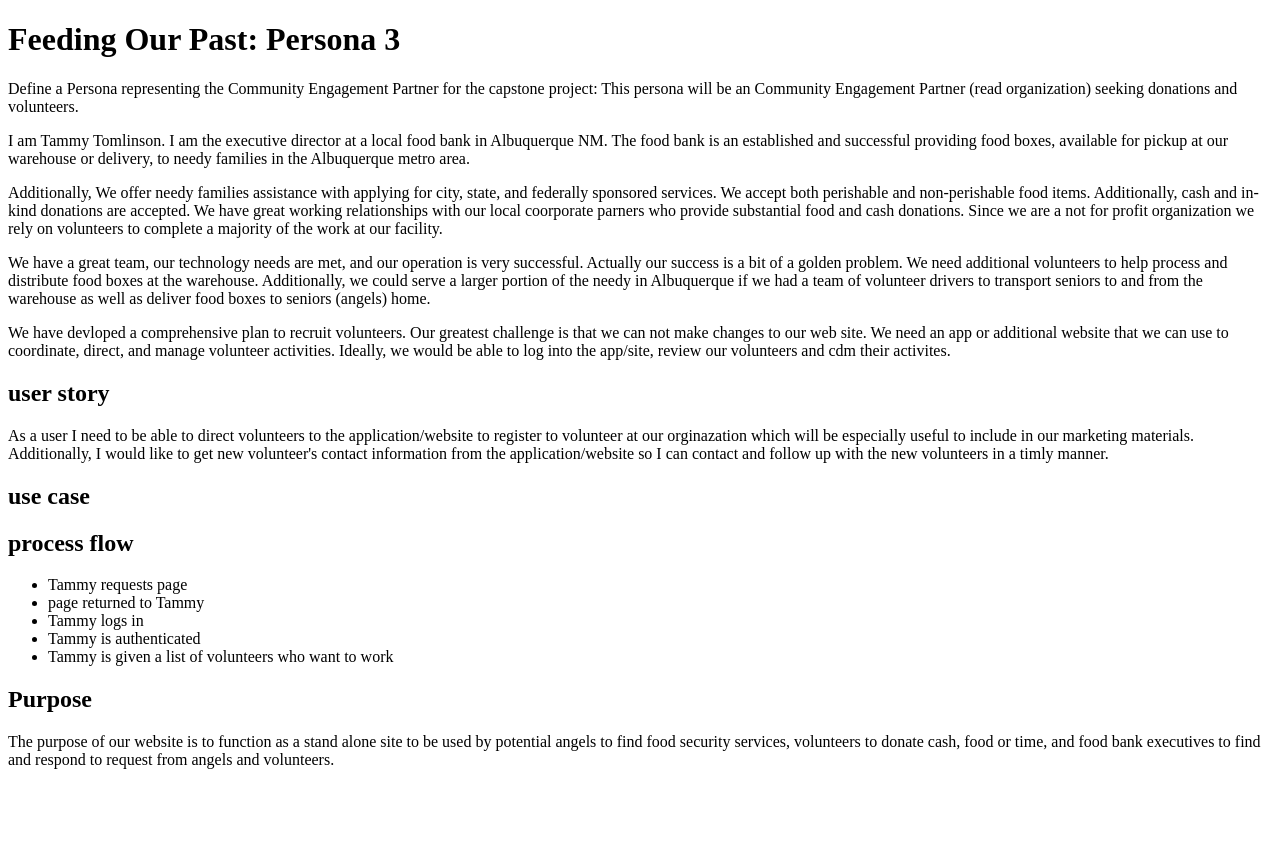
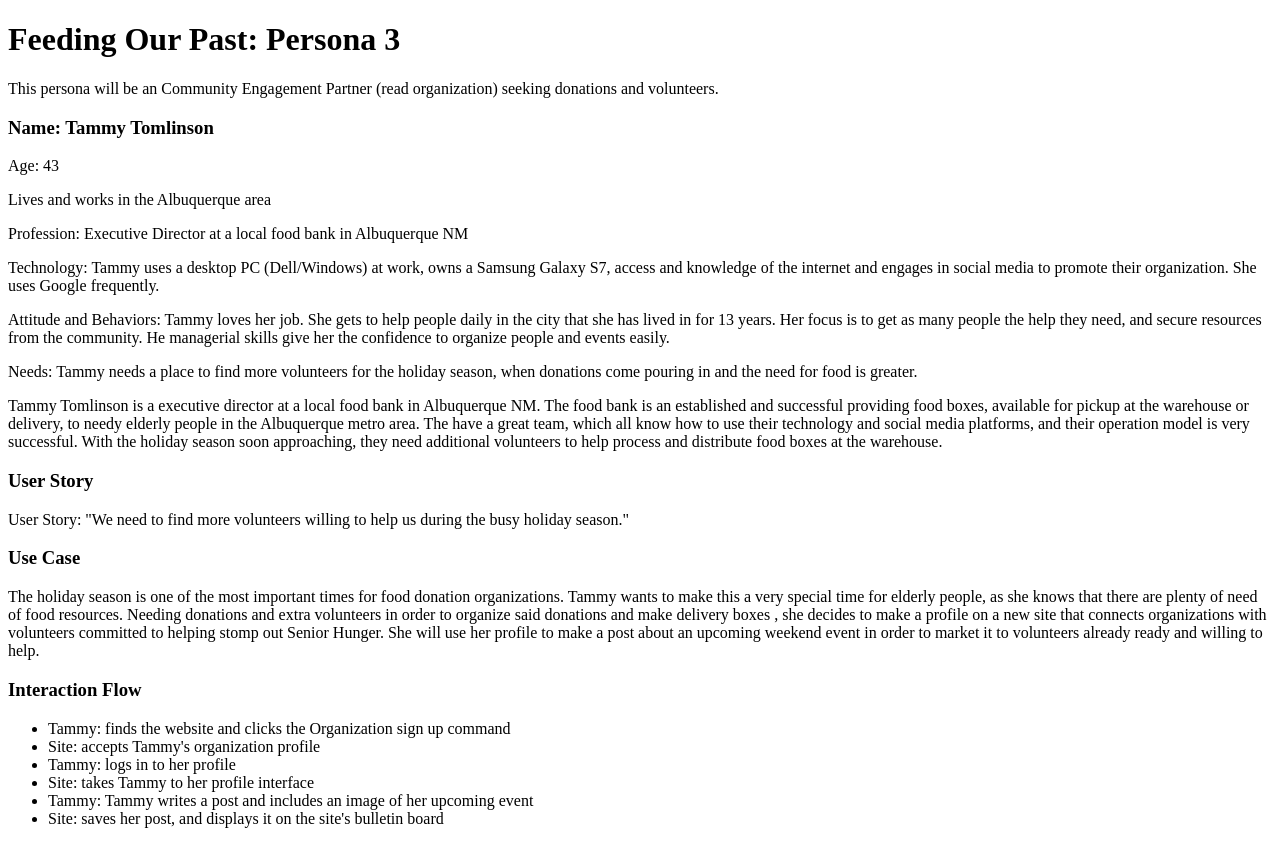
Before and after one commit to fullStackMartinez/feeding-our-past, a PHP site: page /epic/persona-3.php in a window 1280 px wide. Before the commit the page ends 769 px from the top, so only its background shows below. Run offline with PHP 8.4, Linux system fonts and the light colour scheme.

Commit message:
added edited Persona 3, and updated conceptual model in Entity.html

```diff
--- a/epic/persona-3.php
+++ b/epic/persona-3.php
@@ -6,37 +6,33 @@
 	</head>
 	<body>
 		<h1>Feeding Our Past: Persona 3</h1>
+		<p>This persona will be an Community Engagement Partner (read organization) seeking donations and volunteers.</p>
+		<h3>Name: Tammy Tomlinson</h3>
+		<p>Age: 43</p>
+		<p>Lives and works in the Albuquerque area</p>
+		<p>Profession: Executive Director at a local food bank in Albuquerque NM</p>
+		<p>Technology: Tammy uses a desktop PC (Dell/Windows) at work, owns a Samsung Galaxy S7, access and knowledge of the internet and engages in social media to promote their organization. She uses Google frequently.</p>
+		<p>Attitude and Behaviors: Tammy loves her job. She gets to help people daily in the city that she has lived in for 13 years. Her focus is to get as many people the help they need, and secure resources from the community. He managerial skills give her the confidence to organize people and events easily.</p>
+		<p>Needs: Tammy needs a place to find more volunteers for the holiday season, when donations come pouring in and the need for food is greater.</p>
 
-		<p>Define a Persona representing the Community Engagement Partner for the capstone project:
-			This persona will be an Community Engagement Partner (read organization) seeking donations and volunteers.</p>
+		<p>Tammy Tomlinson is a executive director at a local food bank in Albuquerque NM. The food bank is an established and successful providing food boxes, available for pickup at the warehouse or delivery, to needy elderly people in the Albuquerque metro area.
+			The have a great team, which all know how to use their technology and social media platforms, and their operation model is very successful. With the holiday season soon approaching, they need additional volunteers to help process and distribute food boxes at the warehouse.
 
-		<p>I am Tammy Tomlinson. I am the executive director at a local food bank in Albuquerque NM. The food bank is an established and successful providing food boxes, available for pickup at our warehouse or delivery, to needy families in the Albuquerque metro area.</p>
+		<h3>User Story</h3>
+		<p>User Story: "We need to find more volunteers willing to help us during the busy holiday season."</p>
 
-		<p>Additionally, We offer needy families assistance with applying for city, state, and federally sponsored services. We accept both perishable and non-perishable food items. Additionally, cash and in-kind donations are accepted. We have great working relationships with our local coorporate parners who provide substantial food and cash donations. Since we are a not for profit organization we rely on volunteers to complete a majority of the work at our facility.
-		</p>
+		<h3>Use Case</h3>
+		<p>The holiday season is one of the most important times for food donation organizations. Tammy wants to make this a very special time for elderly people, as she knows that there are plenty of need of food resources. Needing donations and extra volunteers in order to organize said donations and make delivery boxes
+			, she decides to make a profile on a new site that connects organizations with volunteers committed to helping stomp out Senior Hunger. She will use her profile to make a post about an upcoming weekend event in order to market it to volunteers already ready and willing to help. </p>
 
-		<p>We have a great team, our technology needs are met, and our operation is very successful. Actually our success is a bit of a golden problem. We need additional volunteers to help process and distribute food boxes at the warehouse. Additionally, we could serve a larger portion of the needy in Albuquerque if we had a team of volunteer drivers to transport seniors to and from the warehouse as well as deliver food boxes to seniors (angels) home.
-		</p>
-
-		<p>We have devloped a comprehensive plan to recruit volunteers. Our greatest challenge is that we can not make changes to our web site. We need an app or additional website that we can use to coordinate, direct, and manage volunteer activities. Ideally, we would be able to log into the app/site, review our volunteers and cdm their activites.</p>
-
-		<h2>user story</h2>
-As a user I need to be able to direct volunteers to the application/website to register to volunteer at our orginazation which will be especially useful to include in our marketing materials. Additionally, I would like to get new volunteer's contact information from the application/website so I can contact and follow up with the new volunteers in a timly manner.
-
-		<h2>use case
-		</h2>
-
-		<h2>process flow</h2>
+		<h3>Interaction Flow</h3>
 		  <ul>
-			  <li>Tammy requests page
-		  	  <li>page returned to Tammy
-		     <li>Tammy logs in
-		     <li>Tammy is authenticated
-		     <li>Tammy is given a list of volunteers who want to work
-
-        </ul>
-		<h2>Purpose</h2>
-		<p>The purpose of our website is to function as a stand alone site to be used by potential angels to find food security services, volunteers to donate cash, food or time, and food bank executives to find and respond to request from angels and volunteers.</p>
-
+			  <li>Tammy: finds the website and clicks the Organization sign up command</li>
+			  <li>Site: accepts Tammy's organization profile</li>
+			  <li>Tammy: logs in to her profile</li>
+			  <li>Site: takes Tammy to her profile interface</li>
+			  <li>Tammy: Tammy writes a post and includes an image of her upcoming event</li>
+			  <li>Site: saves her post, and displays it on the site's bulletin board</li>
+		  </ul>
 	</body>
 	</html>
```
